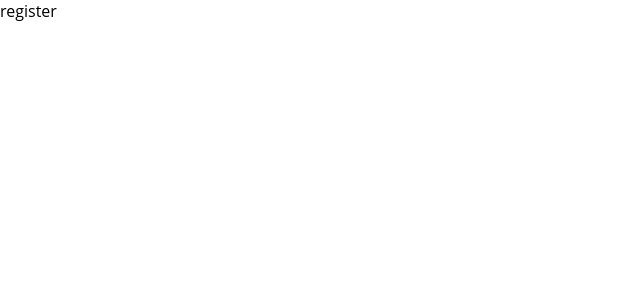
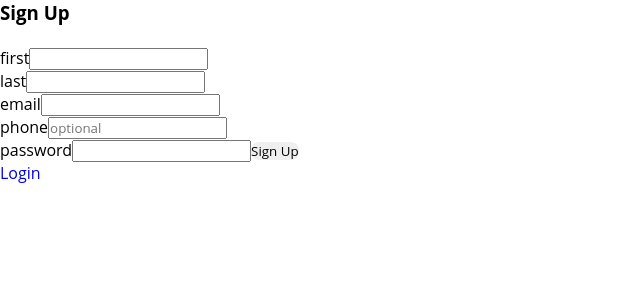
Before and after one commit to lowkeyy420/TPA_Web, a Next.js app: page /auth/register in a window 1280 px wide. Shown: the top 300 px of the page, without its empty margins (0-640 px from the left). Built offline with nearby package versions, Linux system fonts and the light colour scheme.

Commit message:
initial submit

```diff
--- a/src/pages/auth/register.tsx
+++ b/src/pages/auth/register.tsx
@@ -1,7 +1,46 @@
+import { useAxiosPost } from "@/hooks/useAxiosPost";
+import { IUserData } from "@/interfaces/IUserData";
 import Head from "next/head";
-import React from "react";
+import Link from "next/link";
+import React, { FormEvent, useRef } from "react";
 
-function register() {
+function Register() {
+  const firstNameInputRef = useRef<HTMLInputElement>(null);
+  const lastNameInputRef = useRef<HTMLInputElement>(null);
+  const emailInputRef = useRef<HTMLInputElement>(null);
+  const phoneInputRef = useRef<HTMLInputElement>(null);
+  const passwordInputRef = useRef<HTMLInputElement>(null);
+
+  const url = process.env.BASE_URL + "signup";
+
+  const [loading, response, error, request] = useAxiosPost<IUserData>(
+    {
+      method: "POST",
+      url: url,
+    },
+    "register"
+  );
+
+  function submitHandler(e: FormEvent) {
+    e.preventDefault();
+
+    const firstName = firstNameInputRef.current?.value;
+    const lastName = lastNameInputRef.current?.value;
+    const email = emailInputRef.current?.value;
+    const phone = phoneInputRef.current?.value;
+    const pass = passwordInputRef.current?.value;
+
+    const user: IUserData = {
+      first_name: firstName,
+      last_name: lastName,
+      email: email,
+      phone: phone,
+      password: pass,
+    };
+
+    request(user);
+  }
+
   return (
     <>
       <Head>
@@ -10,9 +49,33 @@ function register() {
         <meta name="viewport" content="width=device-width, initial-scale=1" />
         <link rel="icon" href="/favicon.png" />
       </Head>
-      register
+
+      <form onSubmit={submitHandler}>
+        <h3>Sign Up</h3>
+        <br />
+        first
+        <input type="text" required ref={firstNameInputRef} />
+        <br />
+        last
+        <input type="text" required ref={lastNameInputRef} />
+        <br />
+        email
+        <input type="email" required ref={emailInputRef} />
+        <br />
+        phone
+        <input type="number" ref={phoneInputRef} placeholder="optional" />
+        <br />
+        password
+        <input type="password" ref={passwordInputRef} />
+        <button type="submit">Sign Up</button>
+        <br />
+        <Link href="/auth/login">Login</Link>
+      </form>
+      {error && <h1>{error}</h1>}
+      {loading && <h1>loading...</h1>}
+      {response.token && <h1>Successfully Logged In {response.token}</h1>}
     </>
   );
 }
 
-export default register;
+export default Register;
```
Also changed, not shown: src/components/input/AuthInputField.tsx (added, +20 -0 lines), src/interfaces/IUserData.tsx (+4 -5 lines), src/pages/auth/login.tsx (+5 -2 lines), src/components/styles/auth/AuthPage.module.scss (added).
